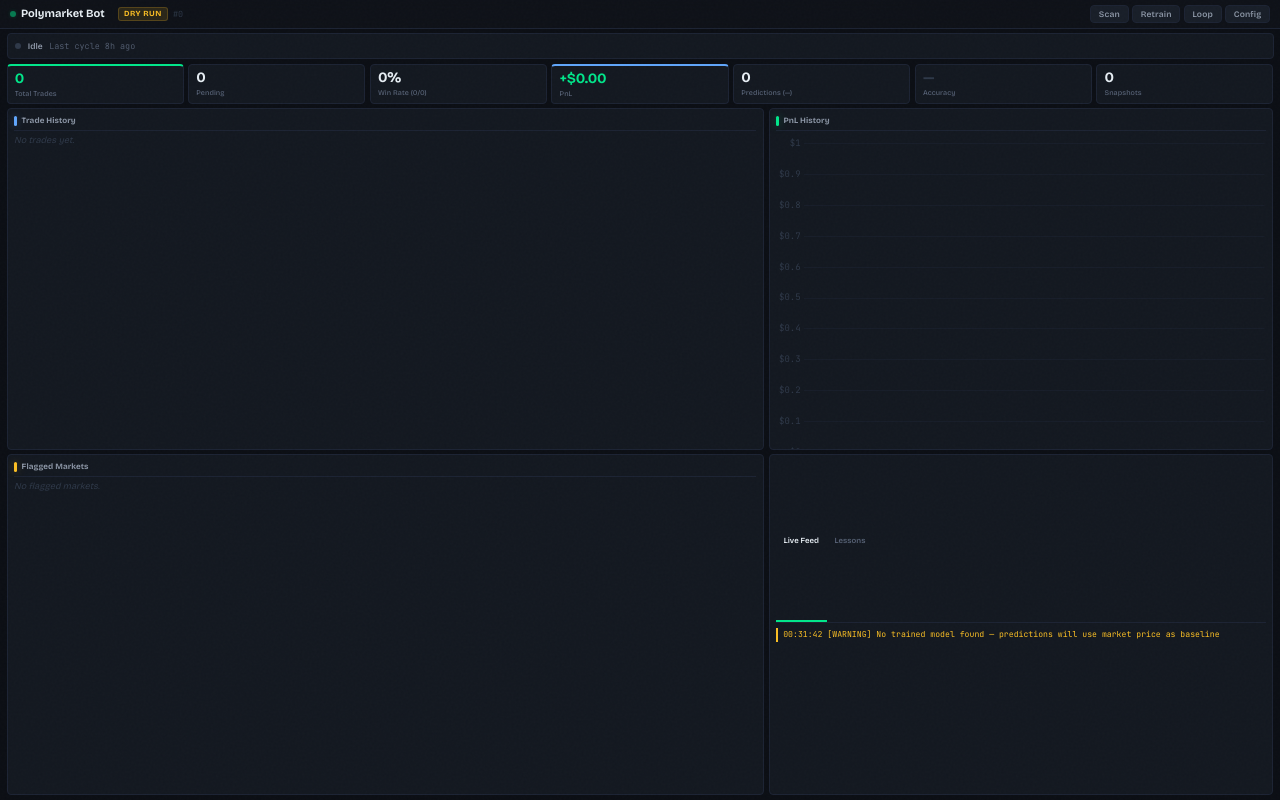
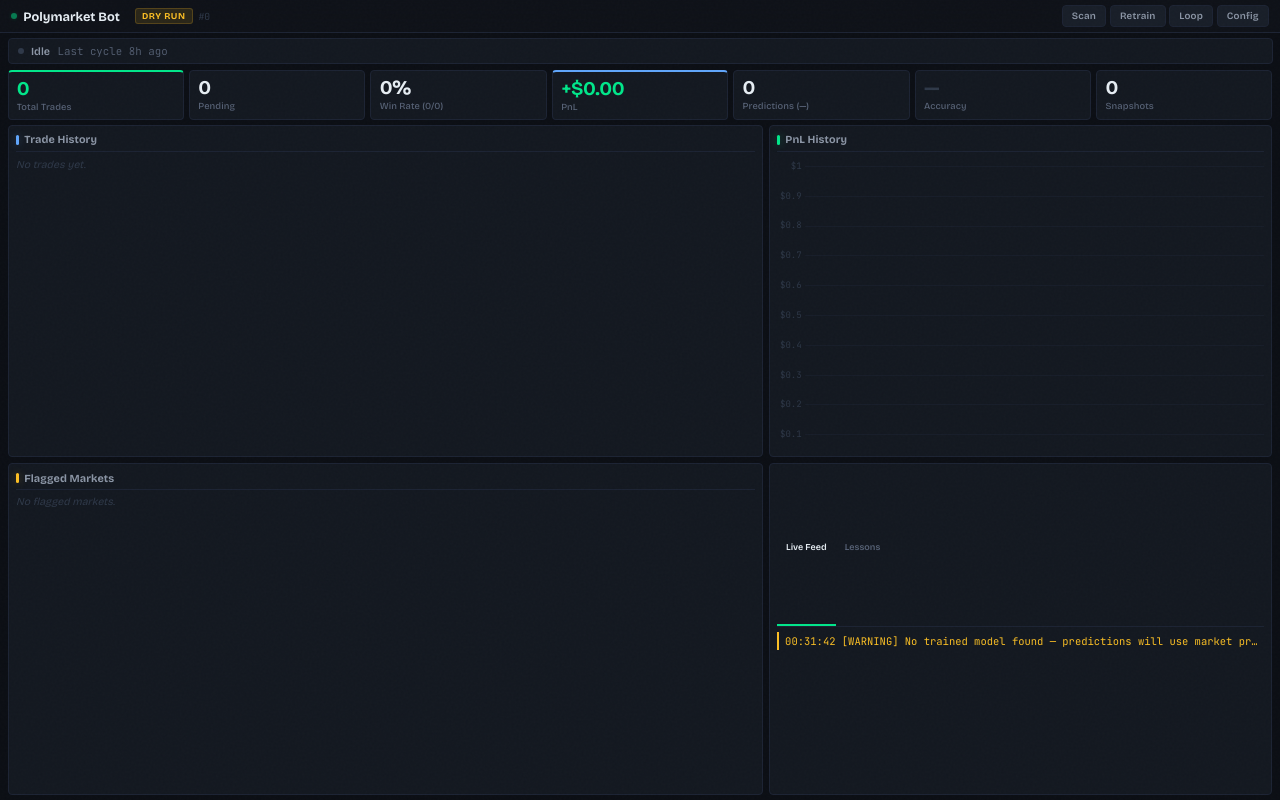
Before and after one commit to harrymcdonagh/polymarket-bot, a FastAPI app: page / in a window 1280 px wide. Run offline with FastAPI, Linux system fonts and the light colour scheme; data that the repository does not hold is empty; parts of the project's set-up code (start-up, migrations or seed data) failed here and were passed over.

Commit message:
fix: scale up text for 1440p, increase pagination to 12 rows
- Base font size 13px -> 15px
- Table font, stat values, card headings, activity bar all bumped up
- Pagination increased from 8 to 12 rows per page

Co-Authored-By: Claude Opus 4.6 <noreply@anthropic.com>

```diff
--- a/src/dashboard/static/style.css
+++ b/src/dashboard/static/style.css
@@ -41,7 +41,7 @@
 html, body {
     height: 100vh;
     overflow: hidden;
-    font-size: 13px;
+    font-size: 15px;
     -webkit-font-smoothing: antialiased;
     -moz-osx-font-smoothing: grayscale;
 }
@@ -240,14 +240,14 @@ main {
 
 .activity-label {
     font-family: var(--font-display);
-    font-size: 0.65rem;
+    font-size: 0.72rem;
     font-weight: 600;
     color: var(--text-secondary);
     flex-shrink: 0;
 }
 
 .activity-detail {
-    font-size: 0.65rem;
+    font-size: 0.72rem;
     font-weight: 300;
     color: var(--text-dim);
     white-space: nowrap;
@@ -280,7 +280,7 @@ main {
 
 .stat-value {
     font-family: var(--font-display);
-    font-size: 1.1rem;
+    font-size: 1.3rem;
     font-weight: 700;
     color: var(--text);
     line-height: 1.1;
@@ -290,7 +290,7 @@ main {
 
 .stat-label {
     font-family: var(--font-display);
-    font-size: 0.55rem;
+    font-size: 0.62rem;
     font-weight: 500;
     color: var(--text-dim);
     letter-spacing: 0.01em;
@@ -342,7 +342,7 @@ main {
 
 .card h2 {
     font-family: var(--font-display);
-    font-size: 0.62rem;
+    font-size: 0.72rem;
     font-weight: 700;
     color: var(--text-secondary);
     letter-spacing: 0.01em;
@@ -430,13 +430,13 @@ main {
 table {
     width: 100%;
     border-collapse: collapse;
-    font-size: 0.68rem;
+    font-size: 0.78rem;
     table-layout: fixed;
 }
 
 th {
     font-family: var(--font-display);
-    font-size: 0.55rem;
+    font-size: 0.62rem;
     font-weight: 600;
     color: var(--text-dim);
     letter-spacing: 0.04em;
@@ -464,7 +464,7 @@ td:first-child {
     line-height: 1.35;
     font-family: var(--font-display);
     font-weight: 500;
-    font-size: 0.67rem;
+    font-size: 0.76rem;
     letter-spacing: -0.01em;
 }
 
@@ -478,7 +478,7 @@ tr:hover td {
    ══════════════════════════════════════ */
 
 .log-feed {
-    font-size: 0.63rem;
+    font-size: 0.7rem;
     font-weight: 400;
     line-height: 1.6;
 }
--- a/src/dashboard/templates/index.html
+++ b/src/dashboard/templates/index.html
@@ -212,7 +212,7 @@
     let tradesPage = 1;
     async function loadTrades(page) {
         tradesPage = page || tradesPage;
-        const resp = await fetch(`/api/trades?page=${tradesPage}&per_page=8`);
+        const resp = await fetch(`/api/trades?page=${tradesPage}&per_page=12`);
         const data = await resp.json();
         const el = document.getElementById('trades-table');
         if (data.total === 0) { el.innerHTML = '<p class="muted">No trades yet.</p>'; return; }
@@ -243,7 +243,7 @@
     let marketsPage = 1;
     async function loadMarkets(page) {
         marketsPage = page || marketsPage;
-        const resp = await fetch(`/api/markets?page=${marketsPage}&per_page=8`);
+        const resp = await fetch(`/api/markets?page=${marketsPage}&per_page=12`);
         const data = await resp.json();
         const el = document.getElementById('markets-list');
         if (data.total === 0) { el.innerHTML = '<p class="muted">No flagged markets.</p>'; return; }
```
